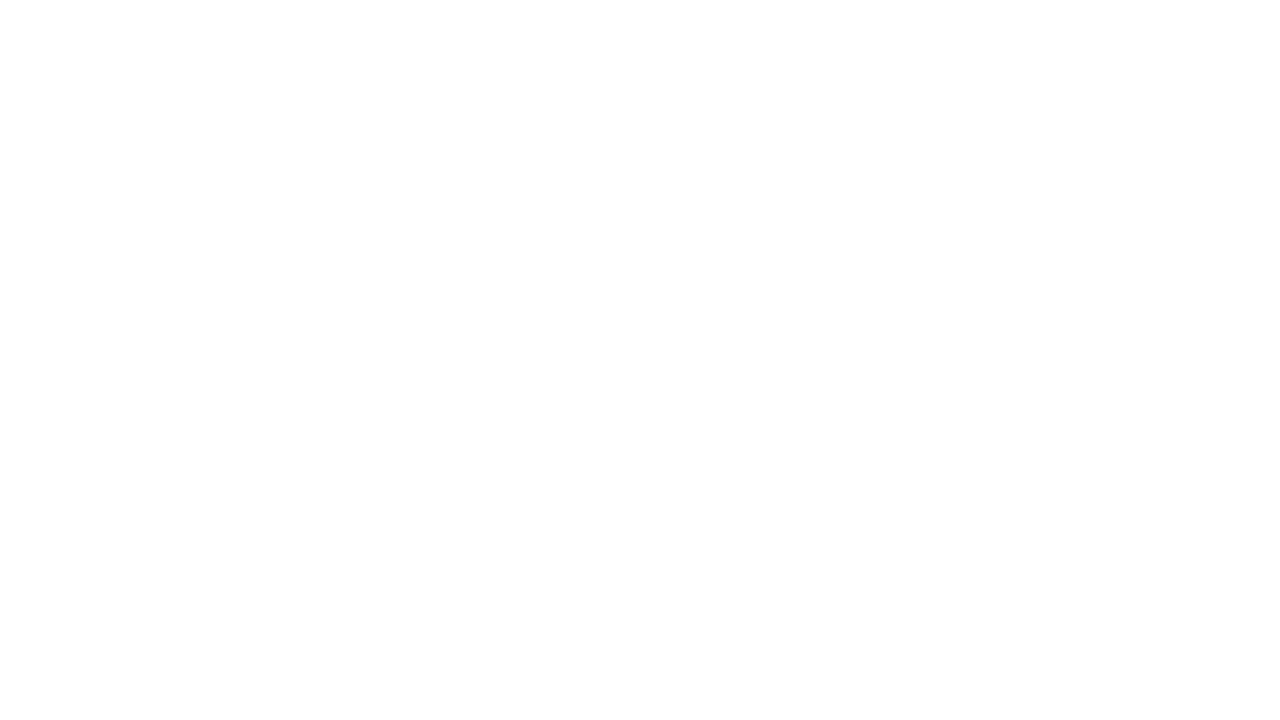
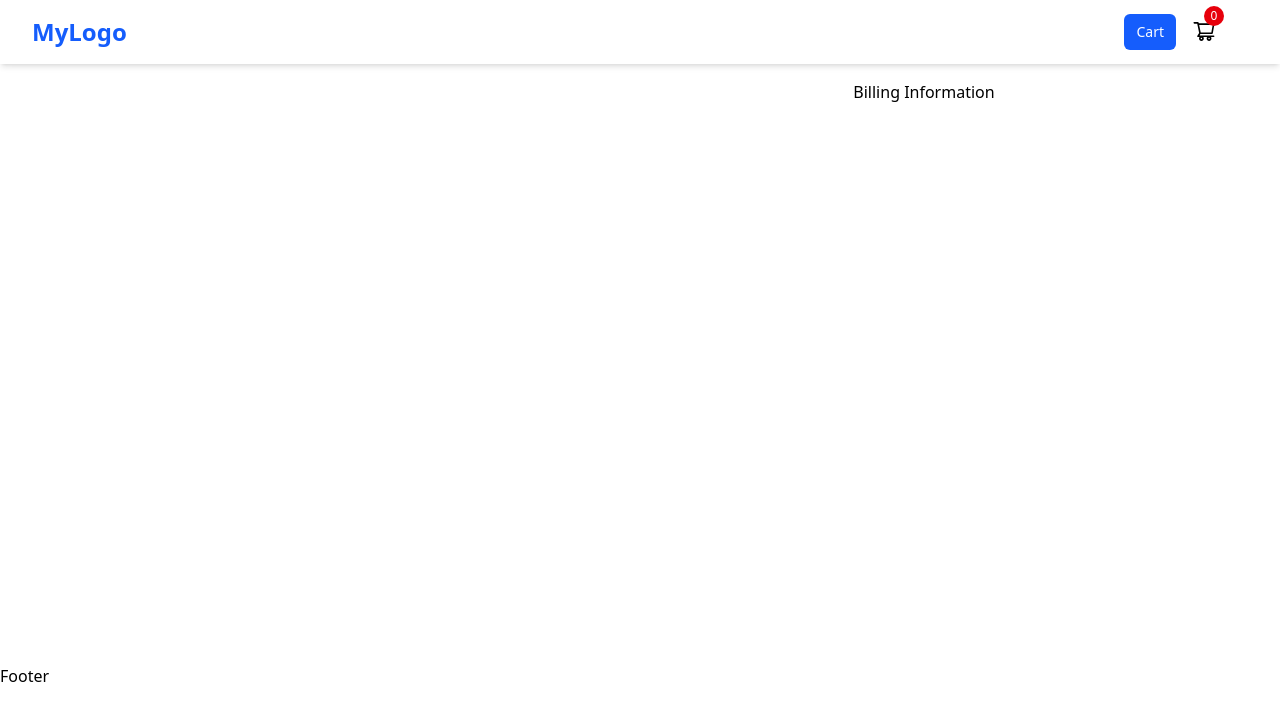
Before and after one commit to ramohin1236/redux-shopping-card, a React (Vite) app: page /cart in a window 1280 px wide. Before the commit this address had no page. Shown: the top 720 px of the page. Built offline with nearby package versions, Linux system fonts and the light colour scheme.

Commit message:
complete

```diff
--- a/src/main.jsx
+++ b/src/main.jsx
@@ -7,6 +7,7 @@ import Product from "./components/Product.jsx";
 import Home from "./pages/Home/Home.jsx";
 import { Provider } from "react-redux";
 import store from "./redux/store.js";
+import CartPage from "./pages/Card/CartPage.jsx";
 
 createRoot(document.getElementById("root")).render(
   <BrowserRouter>
@@ -15,6 +16,7 @@ createRoot(document.getElementById("root")).render(
         <Route path="/" element={<App />}>
           <Route path="/" element={<Home />} />
           <Route path="products" element={<Product />} />
+          <Route path="cart" element={<CartPage />} />
         </Route>
       </Routes>
     </Provider>
--- /dev/null
+++ b/src/pages/Card/CartPage.jsx
@@ -0,0 +1,38 @@
+import React from "react";
+import { useSelector } from "react-redux";
+
+const CartPage = () => {
+  const cartProducts = useSelector((state) => state.cart);
+  console.log(cartProducts);
+  return (
+    <div>
+      <div className="grid grid-cols-1 md:grid-cols-2 lg:grid-cols-3 gap-4">
+        <div className="col-span-2 ">
+          <div className="grid grid-cols-1 md:grid-cols-2 lg:grid-cols-3 gap-4 p-4">
+            <div>
+              <div>
+                {cartProducts.map((product) => (
+                  <div key={product.id} className="flex items-center gap-4 mb-4 bg-blue-300 rounded-2xl">
+                    <div className="w-24 overflow-hidden rounded-xl">
+                      <img src={product.img} alt={product.name}/>
+                    </div>
+                    <div>
+                      <h3>{product.name}</h3>
+                      <p>{product.price}</p>
+                    </div>
+                  </div>
+                ))}
+              </div>
+            </div>
+          </div>
+        </div>
+
+        <div>
+          <p>Billing Information</p>
+        </div>
+      </div>
+    </div>
+  );
+};
+
+export default CartPage;
--- a/src/shared/Navbar.jsx
+++ b/src/shared/Navbar.jsx
@@ -13,7 +13,7 @@ const Navbar = () => {
 
   const navLinks = [
     { name: "Cart", path: "/cart" },
-    { name: "Products", path: "/products" }
+
   ];
 
   return (
@@ -44,9 +44,9 @@ const Navbar = () => {
              <div className="absolute -top-2 -right-2 bg-red-600 text-white rounded-full h-5 w-5 flex items-center justify-center text-xs">
                  <p>{cartsItemlength}</p>
              </div>
-                <div>
+                <Link to="/cart">
                     <ShoppingCartOutlined className="text-gray-700 hover:text-blue-600 text-2xl cursor-pointer" />
-                </div>
+                </Link>
           </div>
           </div>
 
```
